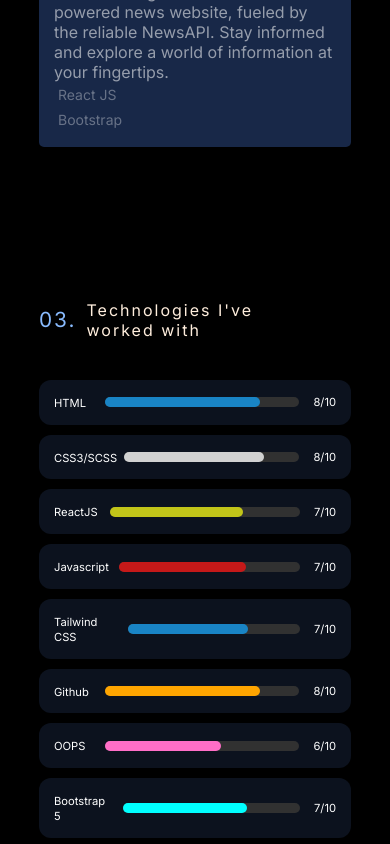
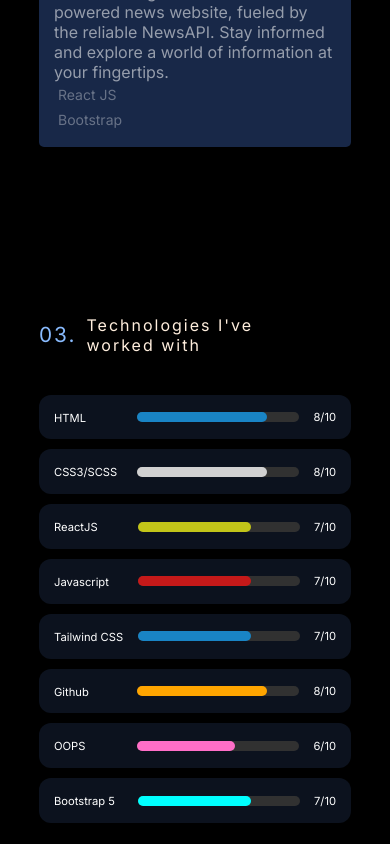
Before and after one commit to Neel2107/portfolio, a React (Vite) app: page / in a window 390 px wide. Shown: the part 4183-5027 px from the top of the page. Built offline with nearby package versions, Linux system fonts and the light colour scheme.

Commit message:
indicator in mob dev fixed

```diff
--- a/src/components/ContactSection/ContactSection.scss
+++ b/src/components/ContactSection/ContactSection.scss
@@ -293,15 +293,16 @@
           }
         }
 
-        .contactBtn{
+        .contactBtn {
           padding: 12px 25px;
         }
 
-        .devBy{
-margin: 75% auto auto;
-        font-size: 0.7rem;
+        .devBy {
+          margin: 55% auto auto;
+          font-size: 0.7rem;
         }
-        .developer{
+
+        .developer {
           font-size: 1.2rem;
 
         }
--- a/src/components/SkillsSection/SkillsSection.scss
+++ b/src/components/SkillsSection/SkillsSection.scss
@@ -125,6 +125,7 @@
 
         .skillName {
           line-height: 0.8rem;
+          width: 30%;
 
           span {
             font-size: 0.7rem;
```
